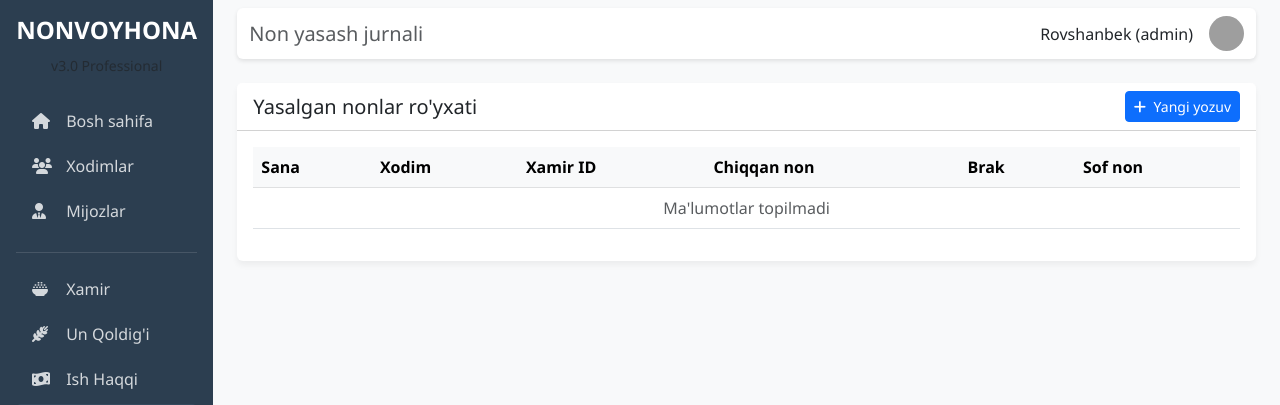
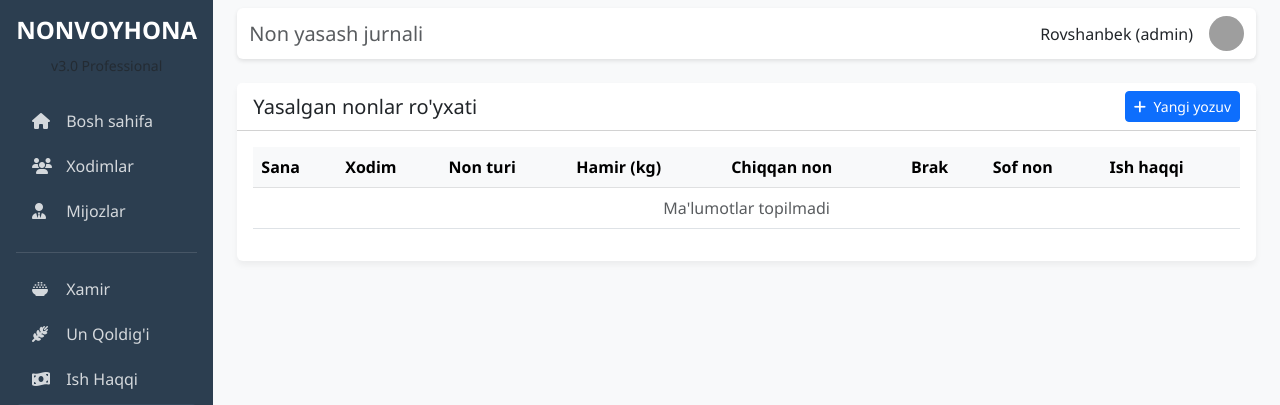
Before and after one commit to nonvoyhonatizimi/bakerysystemsolatr, a Flask app: page /production/bread in a window 1280 px wide. Shown: the top 405 px of the page. Run offline with Flask 3, Linux system fonts and the light colour scheme; a user stored in the database is signed in; data that the repository does not hold is empty; grey boxes are pictures that could not be loaded.

Commit message:
Add non_turi, hamir_kg and ish_haqqi columns to bread list

```diff
--- a/templates/production/bread_list.html
+++ b/templates/production/bread_list.html
@@ -18,10 +18,12 @@
                     <tr>
                         <th>Sana</th>
                         <th>Xodim</th>
-                        <th>Xamir ID</th>
+                        <th>Non turi</th>
+                        <th>Hamir (kg)</th>
                         <th>Chiqqan non</th>
                         <th>Brak</th>
                         <th>Sof non</th>
+                        <th>Ish haqqi</th>
                     </tr>
                 </thead>
                 <tbody>
@@ -29,14 +31,16 @@
                     <tr>
                         <td>{{ b.sana.strftime('%d.%m.%Y') }}</td>
                         <td>{{ b.employee.ism }}</td>
-                        <td>{{ b.xamir_id }}</td>
+                        <td><span class="badge bg-info">{{ b.non_turi }}</span></td>
+                        <td>{{ b.hamir_kg }}</td>
                         <td>{{ b.chiqqan_non }}</td>
-                        <td class="text-danger">{{ b.brak_non }}</td>
+                        <td class="text-danger">{{ b.brak }}</td>
                         <td class="fw-bold text-success">{{ b.sof_non }}</td>
+                        <td>{{ b.hamir_kg * 1500 }} so'm</td>
                     </tr>
                     {% else %}
                     <tr>
-                        <td colspan="6" class="text-center text-muted">Ma'lumotlar topilmadi</td>
+                        <td colspan="8" class="text-center text-muted">Ma'lumotlar topilmadi</td>
                     </tr>
                     {% endfor %}
                 </tbody>
```
